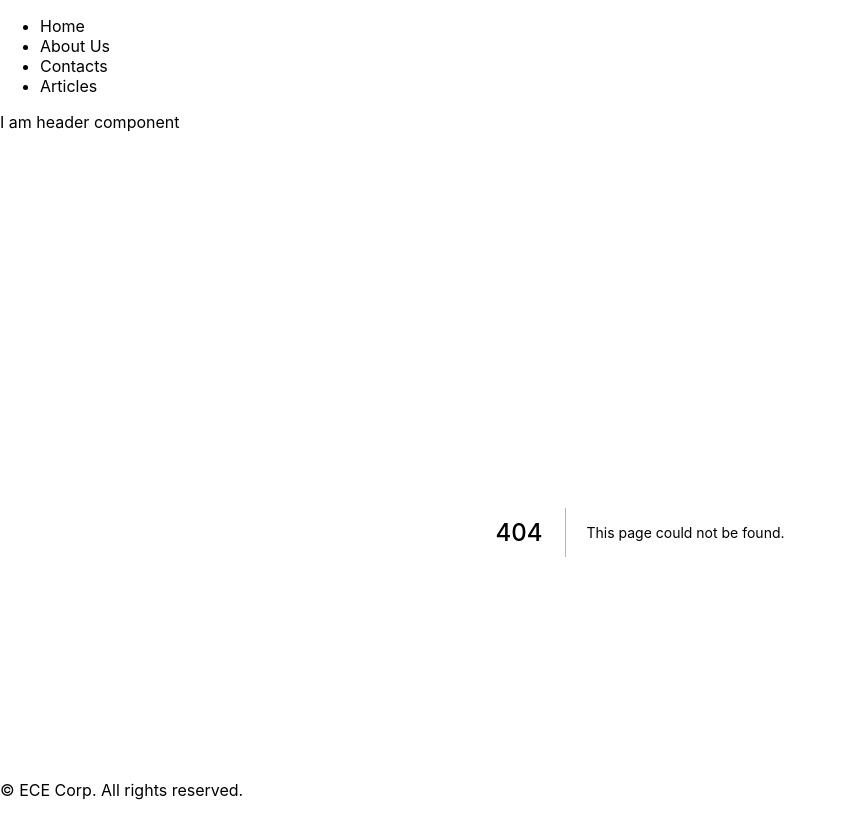
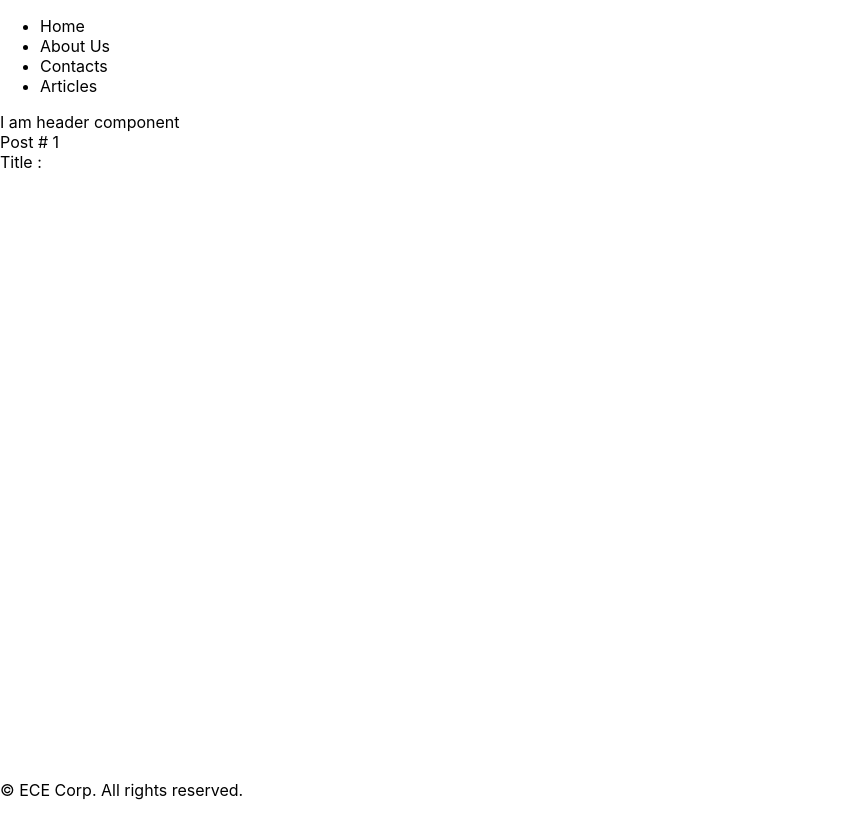
Before and after one commit to erwan1812/ece-webapp-Bonnefond-Freisz, a Next.js app in the folder app/: page /posts/1 in a window 1280 px wide. Before the commit this address had no page. Shown: the top 838 px of the page, without its empty margins (0-847 px from the left). After the commit the page ends 800 px from the top, so only its background shows below. Built offline with nearby package versions, Linux system fonts and the light colour scheme.

Commit message:
feat: dynamic routing

```diff
--- /dev/null
+++ b/app/pages/posts/[id].js
@@ -0,0 +1,11 @@
+import { useRouter } from "next/router";
+
+export default function PostPage() {
+  const router = useRouter();
+  return (
+    <>
+  <div>Post # {router.query.id}</div>
+  <div>Title : {router.query.content}</div>
+    </>
+  );
+}
```
